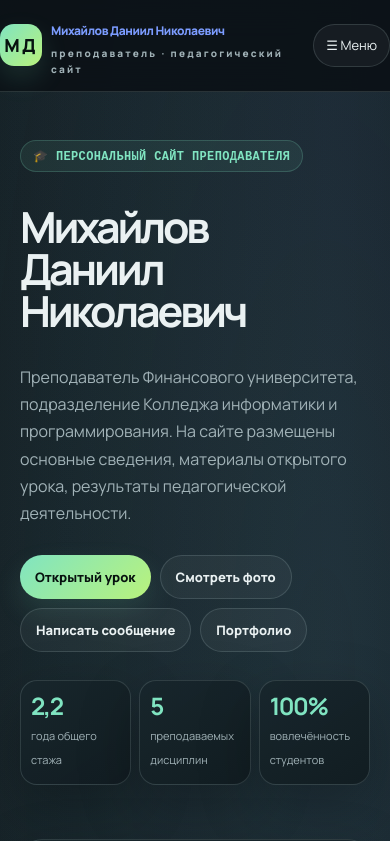
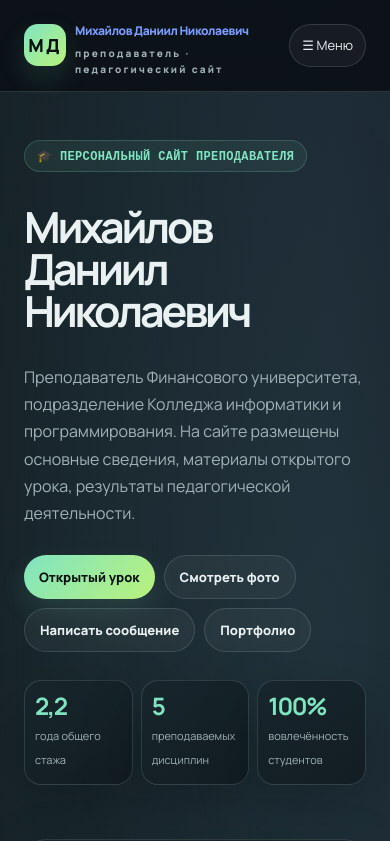
Before and after one commit to Jirafs/Portfolio-Jiraf, a plain HTML site: page pedagog.html in a window 390 px wide. Shown: the top 841 px of the page. Drawn offline with nearby package versions, Linux system fonts and the light colour scheme.

Commit message:
Center teacher site content with responsive gutters
Co-authored-by: Copilot <223556219+Copilot@users.noreply.github.com>

```diff
--- a/polished-theme.css
+++ b/polished-theme.css
@@ -309,6 +309,10 @@ body.teacher-site {
     var(--bg);
 }
 
+body.teacher-site .container {
+  padding-inline: clamp(24px, 5vw, 64px);
+}
+
 .teacher-site .site-header {
   border-color: var(--line);
   background: rgba(11, 17, 21, 0.86);
```
